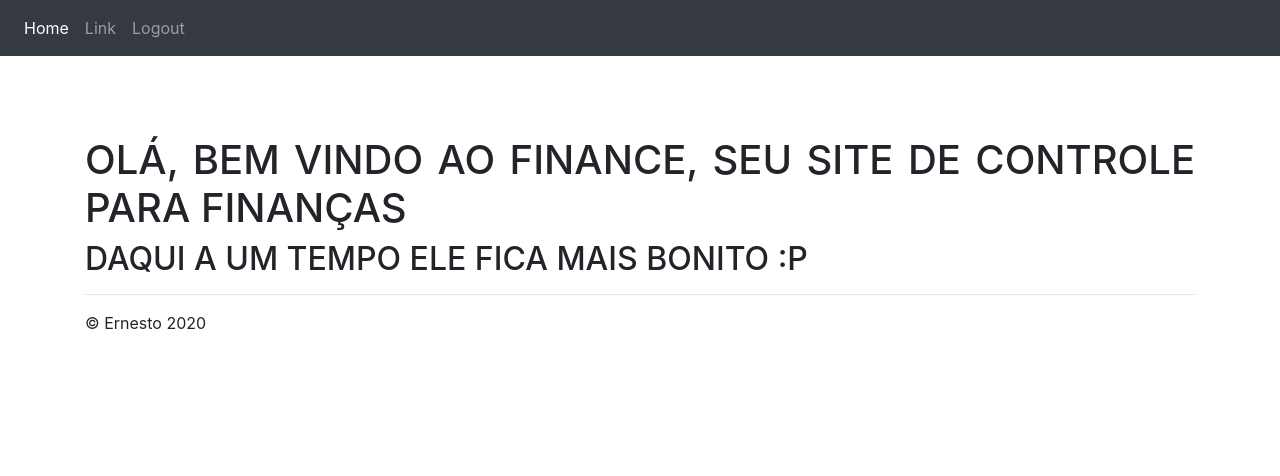
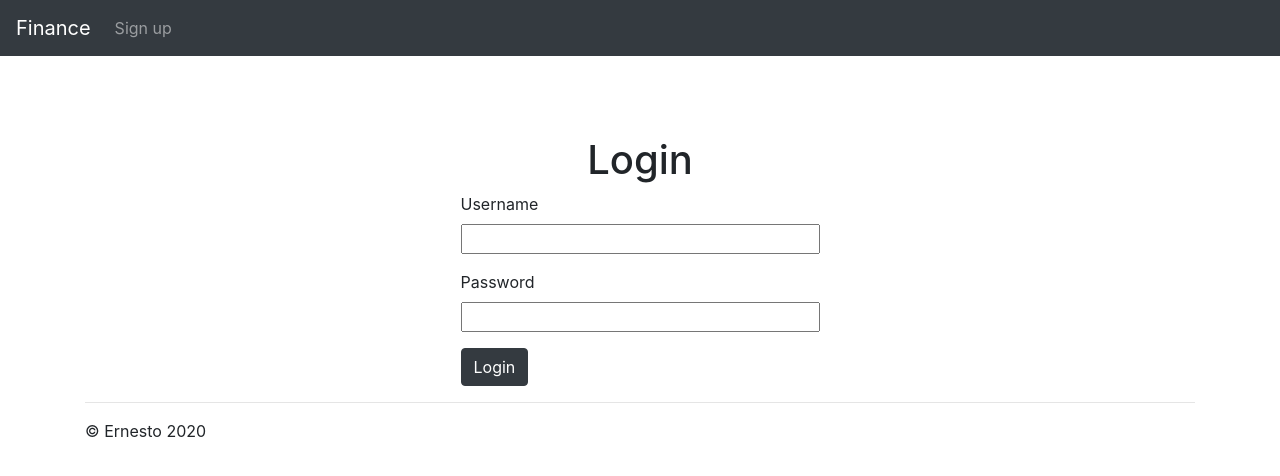
Before and after one commit to lucasernesto/controle_financa, a Flask app: template app/templates/index.html in a window 1280 px wide. Shown: the top 476 px of the page. Run offline with Flask 2, Linux system fonts and the light colour scheme; the template is opened without the code that fills it, so the values that code supplies are empty, except form fields; tables that the repository leaves empty hold one stand-in row (values such as "Sample post"); form fields are guessed from the names that the template uses; some libraries are stand-ins or nearby versions.

Commit message:
Criar templates

```diff
--- a/app/templates/base.html
+++ b/app/templates/base.html
@@ -3,31 +3,39 @@
   <head>
     <meta charset="utf-8">
     <meta name="viewport" content="width=device-width, initial-scale=1, shrink-to-fit=no">
-    <title>{% block title %}Toilter{% endblock %}</title>
+    <title>{% block title %}Finance{% endblock %}</title>
     <link rel="stylesheet" href="{{ url_for('static', filename='css/bootstrap.min.css') }}">
   </head>
   <body style="padding-top: 3.5rem;">
     <nav class="navbar navbar-expand-md navbar-dark fixed-top bg-dark">
-      <!--<a class="navbar-brand" href="#">Navbar</a>-->
+    {% if current_user.is_authenticated  %}
+    <a class="navbar-brand" href="/home">Finance</a>
+    {% else %}
+    <a class="navbar-brand" href="/index">Finance</a>
+    {% endif %}
       <button class="navbar-toggler" type="button" data-toggle="collapse" aria-expanded="false" aria-label="Toggle navigation">
         <span class="navbar-toggler-icon"></span>
       </button>
       <div class="collapse navbar-collapse" id="navbarsExampleDefault">
         <ul class="navbar-nav mr-auto">
+        {% if current_user.is_authenticated  %}
           <li class="nav-item active">
-            <a class="nav-link" href="#">Home <span class="sr-only">(current)</span></a>
+            <a class="nav-link" href="/home">Home <span class="sr-only">(current)</span></a>
           </li>
           <li class="nav-item">
-            <a class="nav-link" href="#">Link</a>
+              <a class="nav-link" href="/logout">Logout</a>
           </li>
+        {% else %}
           <li class="nav-item">
-              <a class="nav-link" href="">Logout</a>
-              <!-- TODO ADICIONAR IF PARA APARECER ESSE CAMPO SE O USUARIO ESTIVER LOGADO OU NÃO-->
-              <!-- <a class="nav-link" href="">Login</a> -->
+            <a class="nav-link" href="/signup">Sign up</a>
           </li>
         </ul>
+        {% endif %}
       </div>
+
+
     </nav>
+
 
     <div style="padding-top: 3.5rem;" class="container">
       <div class="row">
--- a/app/templates/index.html
+++ b/app/templates/index.html
@@ -1,6 +1,26 @@
 {% extends 'base.html' %}
 
 {% block content %}
-<h1 class="text-justify">OLÁ, BEM VINDO AO FINANCE, SEU SITE DE CONTROLE PARA FINANÇAS</h1>
-<h2 class="text-justify">DAQUI A UM TEMPO ELE FICA MAIS BONITO :P</h2>
+
+<h1 class="text-justify d-flex justify-content-center">Login</h1>
+
+<div class="main">
+    <div class="d-flex justify-content-center">
+    <div class="login-form">
+        <form action="" method="POST">
+            {{ form.csrf_token }}
+            <p>
+                {{form.username.label}}<br>
+                {{form.username(size=30)}}<br>
+            </p>
+            <p>
+                {{form.password.label}}<br>
+                {{form.password(size=30)}}<br>
+            </p>
+            <button type="submit" class="btn btn-dark">Login</button>
+        </form>
+    </div>
+    </div>
+</div>
+
 {% endblock %}
```
Also changed, not shown: app/templates/gasto.html (+8 -0 lines), app/templates/home.html (added, +33 -0 lines), app/templates/signup.html (+9 -1 lines).
